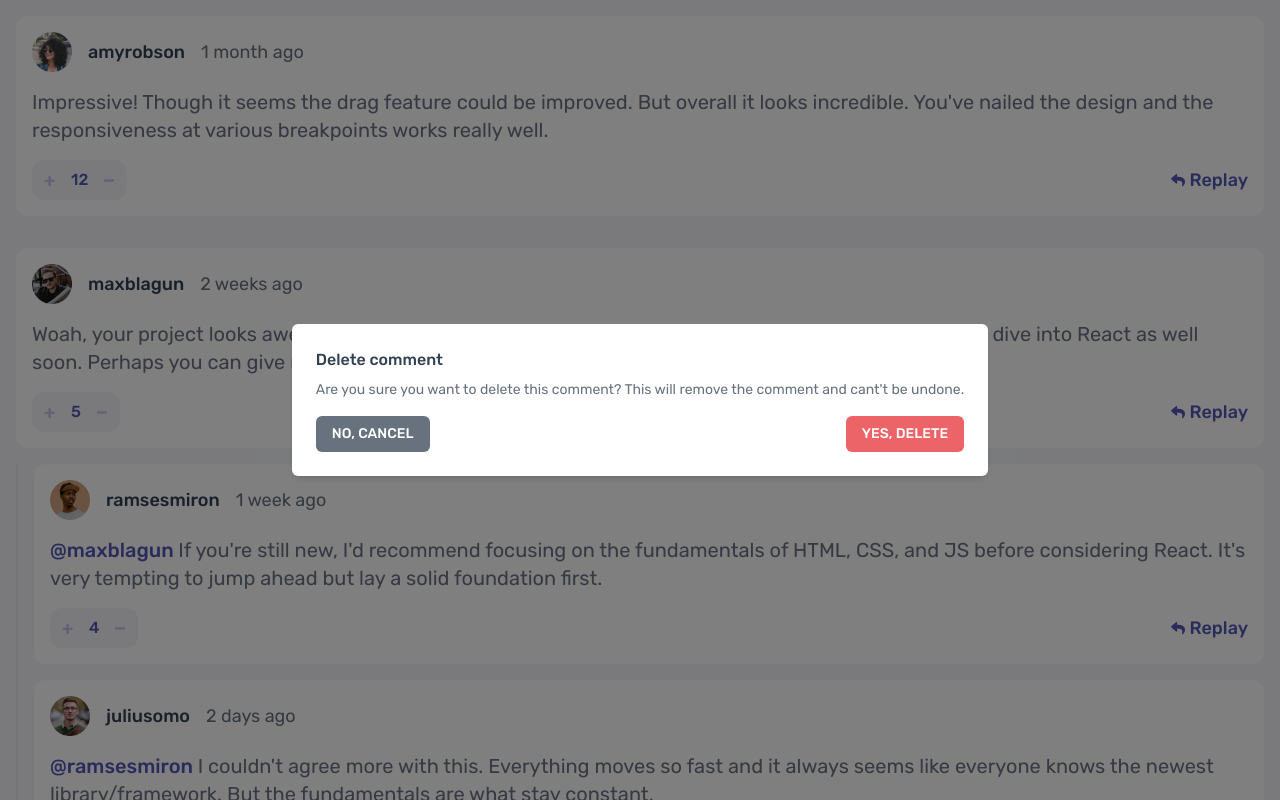
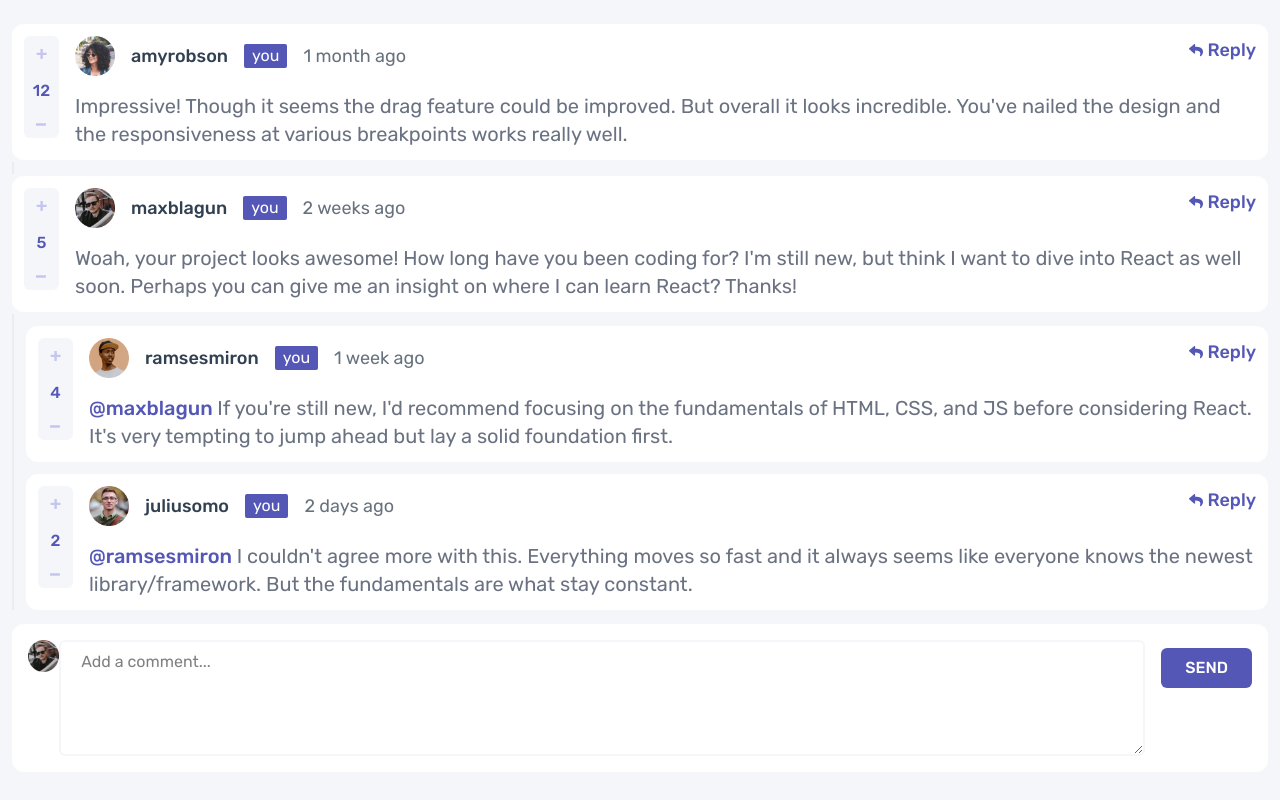
Before and after one commit to KonieK981/interactive-comments-section, a React (Vite) app: page / in a window 1280 px wide. Shown: the top 800 px of the page. Built offline with nearby package versions, Linux system fonts and the light colour scheme.

Commit message:
fix: structure of comments card

```diff
--- a/src/App.tsx
+++ b/src/App.tsx
@@ -4,16 +4,17 @@ import Form from "./components/Form";
 import Modal from "./components/Modal";
 import { useState } from "react";
 import Button from "./components/buttons/Button";
+import React from "react";
 
 function App() {
   const comments = data.comments;
-  const [isModalOpen, setIsModalOpen] = useState(true);
+  const [isModalOpen, setIsModalOpen] = useState(false);
 
   return (
     <>
-      <div className="flex flex-col gap-4 p-4">
+      <div className="flex flex-col gap-0.5 px-3 py-6">
         {comments.map((comment) => (
-          <>
+          <React.Fragment key={comment.id}>
             <CommentCard
               content={comment.content}
               createdAt={comment.createdAt}
@@ -23,9 +24,10 @@ function App() {
             />
 
             {comment.replies && (
-              <div className="flex flex-col gap-4 border-l-2 border-grey-100 pl-4">
+              <div className="flex flex-col gap-3 pt-3 border-l-2 border-grey-100 pl-3">
                 {comment.replies.map((reply) => (
                   <CommentCard
+                    key={reply.id}
                     content={reply.content}
                     createdAt={reply.createdAt}
                     score={reply.score}
@@ -36,10 +38,11 @@ function App() {
                 ))}
               </div>
             )}
-          </>
+          </React.Fragment>
         ))}
-
-        <Form />
+        <div className="mt-3">
+          <Form />
+        </div>
       </div>
       <Modal isOpen={isModalOpen} onClose={() => setIsModalOpen(false)}>
         <h2 className="text-md font-medium text-grey-800 text-left">
--- a/src/components/CommentCard.tsx
+++ b/src/components/CommentCard.tsx
@@ -10,26 +10,7 @@ const CommentCard = ({
   replyingTo,
   editable = false,
 }) => {
-  return (
-    <article className="w-full flex flex-col gap-4 rounded-xl bg-white p-4">
-      <header className="flex  items-center">
-        <img src={userImg} alt="User avatar" className="w-10 h-10" />
-        <span className="ml-4 text-lg font-medium text-grey-800">
-          {username}
-        </span>
-        <time className="ml-4 text-lg text-grey-500">{createdAt}</time>
-      </header>
-
-      <p className="text-gray-500 text-xl text-left">
-        {replyingTo && (
-          <span className="text-purple-600 font-medium">@{replyingTo} </span>
-        )}
-        {content}
-      </p>
-
-      <footer className="flex justify-between">
-        <ScoreCounter score={score} />
-        {editable ? (
+  const actions = editable ? (
     <div className="inline-flex gap-4">
       <Button
         imgUrl="./images/icon-delete.svg"
@@ -46,13 +27,53 @@ const CommentCard = ({
     </div>
   ) : (
     <Button
-            imgUrl="./images/icon-reply.svg"
+      imgUrl={
+        <svg width="14" height="13" xmlns="http://www.w3.org/2000/svg">
+          <path
+            d="M.227 4.316 5.04.16a.657.657 0 0 1 1.085.497v2.189c4.392.05 7.875.93 7.875 5.093 0 1.68-1.082 3.344-2.279 4.214-.373.272-.905-.07-.767-.51 1.24-3.964-.588-5.017-4.829-5.078v2.404c0 .566-.664.86-1.085.496L.227 5.31a.657.657 0 0 1 0-.993Z"
+            fill="#5357B6"
+          />
+        </svg>
+      }
       color="purple-600"
-            text="Replay"
-            alt="Replay button"
+      text="Reply"
+      alt="Reply button"
+      classProps="ghost-btn"
     />
+  );
+
+  return (
+    <article className="w-full flex flex-col md:flex-row gap-4 rounded-xl bg-white p-3">
+      <div className="hidden md:block">
+        <ScoreCounter score={score} />
+      </div>
+      <div>
+        <header className="flex justify-between">
+          <div className="flex  items-center">
+            <img src={userImg} alt="User avatar" className="w-10 h-10" />
+            <span className="ml-4 text-lg font-medium text-grey-800">
+              {username}
+            </span>
+            <span className="bg-purple-600 text-white px-2 ml-4 rounded-xs">
+              you
+            </span>
+            <time className="ml-4 text-lg text-grey-500">{createdAt}</time>
+          </div>
+          <div className=" hidden md:block">{actions}</div>
+        </header>
+
+        <p className="text-gray-500 text-xl text-left pt-4">
+          {replyingTo && (
+            <span className="text-purple-600 font-medium">@{replyingTo} </span>
           )}
+          {content}
+        </p>
+
+        <footer className="flex justify-between mt-4 md:hidden">
+          <ScoreCounter score={score} />
+          {actions}
         </footer>
+      </div>
     </article>
   );
 };
--- a/src/components/Form.tsx
+++ b/src/components/Form.tsx
@@ -1,28 +1,37 @@
 import Button from "./buttons/Button";
 
 const Form = () => {
+  const img = (
+    <img
+      src="./images/avatars/image-maxblagun.webp"
+      alt="User avatar"
+      className="w-8 h-8"
+    />
+  );
+
+  const btn = (
+    <Button
+      text="SEND"
+      alt="Send button"
+      classProps="px-6 py-2 text-white bg-purple-600 rounded-md hover:bg-purple-200"
+      spanProps="text-md"
+    />
+  );
+
   return (
-    <div className="w-full rounded-xl bg-white p-4">
-      <form action="" className="flex flex-col gap-4">
+    <div className="w-full rounded-xl bg-white p-4 md:flex ">
+      <div className="hidden md:block">{img}</div>
+      <form action="" className="w-full inline-flex flex-col md:flex-row gap-4">
         <textarea
           name=""
           id=""
           rows={4}
-          className="py-2 px-5 border-2 rounded-md border-grey-50"
+          className="py-2 px-5 border-2 rounded-md border-grey-50 cursor-pointer md:flex-1"
           placeholder="Add a comment..."
         ></textarea>
-        <footer className="mt-2 inline-flex justify-between">
-          <img
-            src="./images/avatars/image-maxblagun.webp"
-            alt="User avatar"
-            className="w-8 h-8"
-          />
-          <Button
-            text="SEND"
-            alt="Send button"
-            classProps="px-6 py-2 text-white bg-purple-600 rounded-md"
-            spanProps="text-md"
-          />
+        <footer className="mt-2 inline-flex justify-between md:block">
+          <div className="md:hidden">{img}</div>
+          {btn}
         </footer>
       </form>
     </div>
--- a/src/components/ReplayContainer.tsx
+++ b/src/components/ReplayContainer.tsx
@@ -1,7 +1,7 @@
 import React from "react";
 
-const ReplayContainer = () => {
-  return <div>ReplayContainer</div>;
+const ReplyContainer = () => {
+  return <div>ReplyContainer</div>;
 };
 
-export default ReplayContainer;
+export default ReplyContainer;
--- a/src/components/ScoreCounter.tsx
+++ b/src/components/ScoreCounter.tsx
@@ -1,12 +1,25 @@
 const ScoreCounter = ({ score }) => {
   return (
-    <div className="inline-flex gap-4 items-center bg-grey-50 px-3 py-2 rounded-xl">
-      <button aria-label="Upvote">
-        <img src="./images/icon-plus.svg" alt="" />
+    <div
+      id="score-panel"
+      className="flex md:flex-col gap-2 items-center bg-grey-50  rounded-md "
+    >
+      <button aria-label="Upvote" className=" cursor-pointer p-3">
+        <svg width="11" height="11" xmlns="http://www.w3.org/2000/svg">
+          <path
+            d="M6.33 10.896c.137 0 .255-.05.354-.149.1-.1.149-.217.149-.354V7.004h3.315c.136 0 .254-.05.354-.149.099-.1.148-.217.148-.354V5.272a.483.483 0 0 0-.148-.354.483.483 0 0 0-.354-.149H6.833V1.4a.483.483 0 0 0-.149-.354.483.483 0 0 0-.354-.149H4.915a.483.483 0 0 0-.354.149c-.1.1-.149.217-.149.354v3.37H1.08a.483.483 0 0 0-.354.15c-.1.099-.149.217-.149.353v1.23c0 .136.05.254.149.353.1.1.217.149.354.149h3.333v3.39c0 .136.05.254.15.353.098.1.216.149.353.149H6.33Z"
+            fill="#C5C6EF"
+          />
+        </svg>
       </button>
       <span className="text-purple-600 font-medium">{score}</span>
-      <button aria-label="Downvote">
-        <img src="./images/icon-minus.svg" alt="" />
+      <button aria-label="Downvote" className=" cursor-pointer p-3">
+        <svg width="11" height="3" xmlns="http://www.w3.org/2000/svg">
+          <path
+            d="M9.256 2.66c.204 0 .38-.056.53-.167.148-.11.222-.243.222-.396V.722c0-.152-.074-.284-.223-.395a.859.859 0 0 0-.53-.167H.76a.859.859 0 0 0-.53.167C.083.437.009.57.009.722v1.375c0 .153.074.285.223.396a.859.859 0 0 0 .53.167h8.495Z"
+            fill="#C5C6EF"
+          />
+        </svg>
       </button>
     </div>
   );
--- a/src/components/buttons/Button.tsx
+++ b/src/components/buttons/Button.tsx
@@ -9,11 +9,11 @@ const Button = ({
 }) => {
   return (
     <button
-      className={`inline-flex items-center gap-1 ${classProps}`}
+      className={`inline-flex items-center gap-1 cursor-pointer ${classProps}`}
       aria-label={alt}
       onClick={handleClick}
     >
-      {imgUrl && <img src={imgUrl} alt={alt} />}
+      {imgUrl && imgUrl}
       <span className={`${spanProps} font-medium text-${color}`}>{text}</span>
     </button>
   );
--- a/src/index.css
+++ b/src/index.css
@@ -1,7 +1,4 @@
 @import "tailwindcss";
-
-:root {
-}
 
 @theme {
   --font-display: "Rubik", "sans-serif";
@@ -23,3 +20,21 @@ body {
   font-family: var(--font-display);
   background-color: var(--color-grey-50);
 }
+
+.fixed-size-img {
+  max-width: none;
+  height: auto;
+}
+
+#score-panel button:hover path {
+  fill: var(--color-purple-600);
+}
+
+.ghost-btn:hover {
+  span {
+    color: var(--color-purple-200);
+  }
+  path {
+    fill: var(--color-purple-200);
+  }
+}
```
Lines whose indentation alone changed are shown as unchanged.
